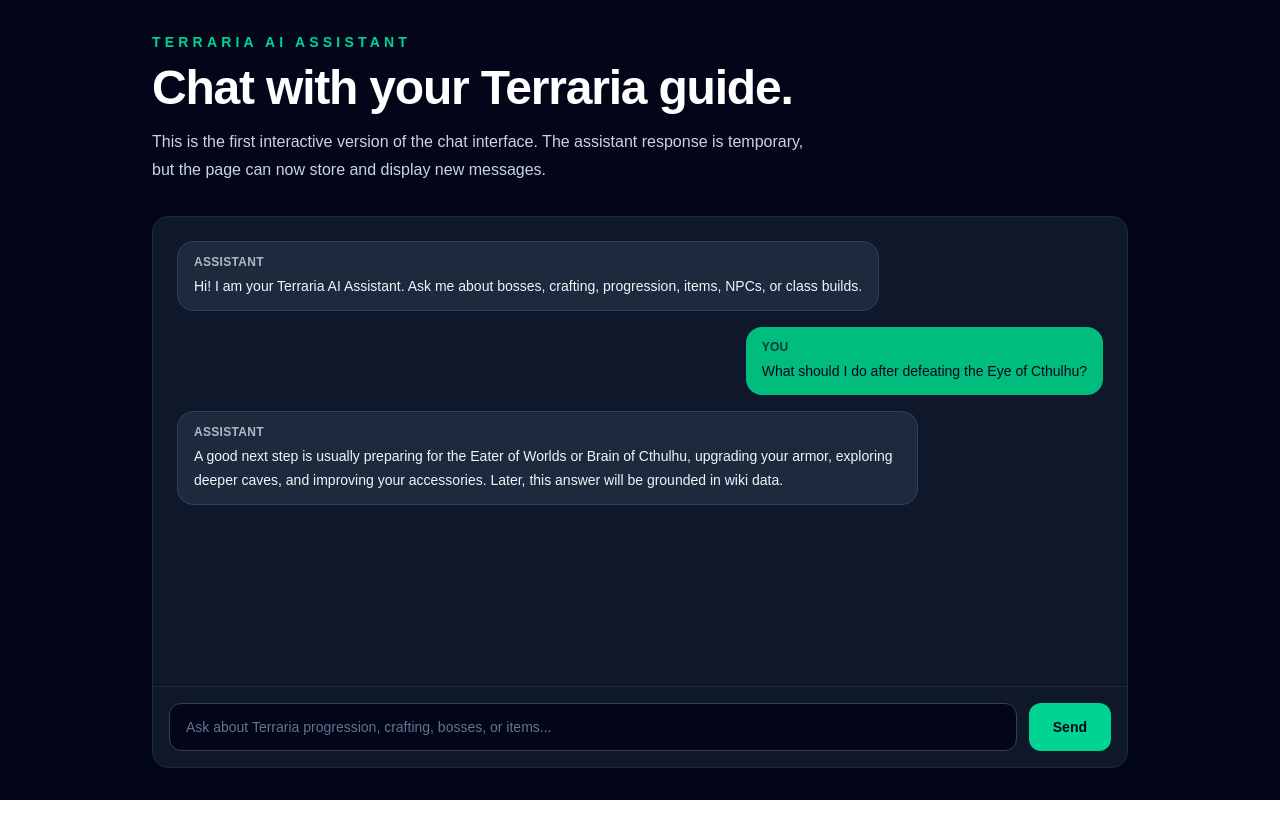
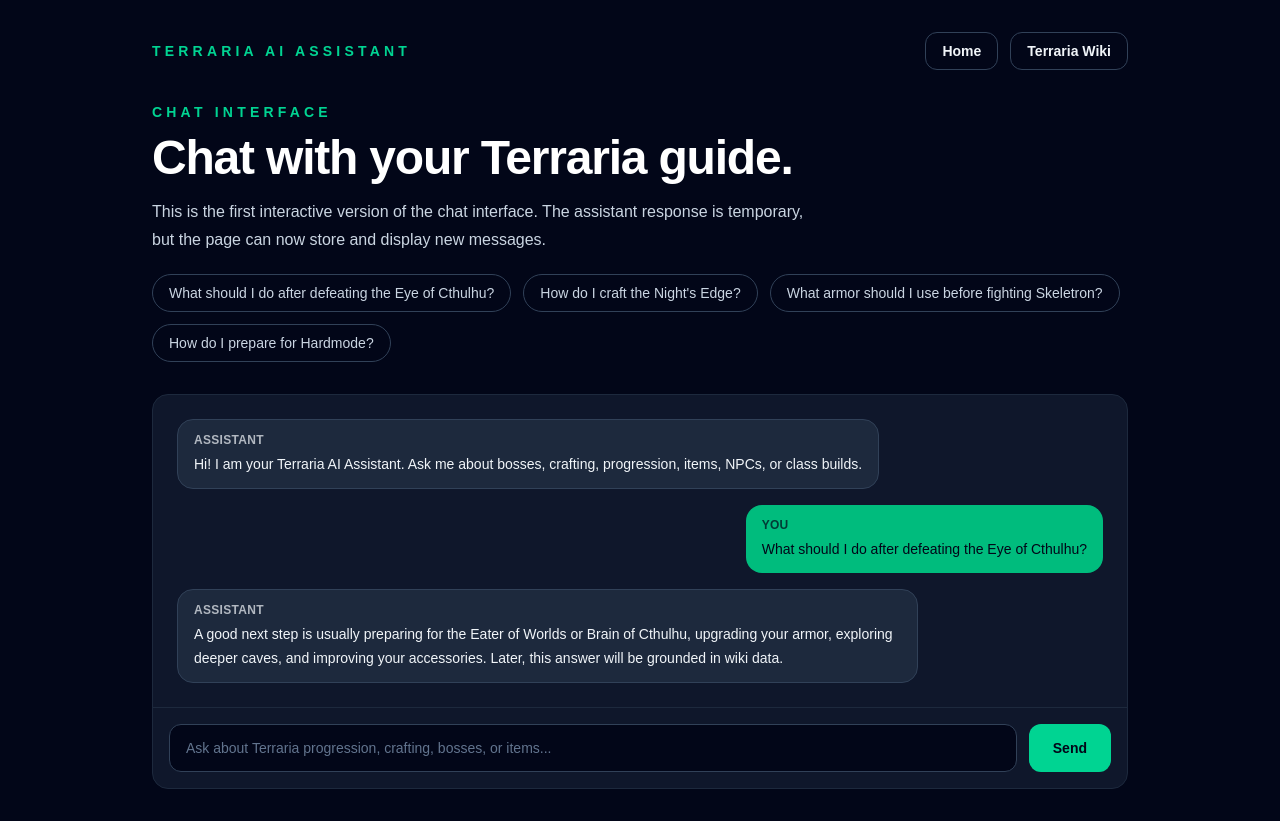
Before and after one commit to cordarrohiggins/terraria-ai-assistant, a Next.js app: page /chat in a window 1280 px wide. Before the commit the page ends 800 px from the top, so only its background shows below. Built offline with nearby package versions, Linux system fonts and the light colour scheme.

Commit message:
Improve navigation and add suggested prompts

```diff
--- a/src/app/chat/page.tsx
+++ b/src/app/chat/page.tsx
@@ -1,11 +1,19 @@
 "use client";
 
+import Link from "next/link";
 import { FormEvent, useState } from "react";
 
 type ChatMessage = {
   role: "user" | "assistant";
   content: string;
 };
+
+const suggestedQuestions = [
+  "What should I do after defeating the Eye of Cthulhu?",
+  "How do I craft the Night's Edge?",
+  "What armor should I use before fighting Skeletron?",
+  "How do I prepare for Hardmode?",
+];
 
 const startingMessages: ChatMessage[] = [
   {
@@ -60,9 +68,36 @@
   return (
     <main className="min-h-screen bg-slate-950 text-slate-100">
       <section className="mx-auto flex min-h-screen max-w-5xl flex-col px-6 py-8">
+        <nav className="mb-8 flex flex-col justify-between gap-4 sm:flex-row sm:items-center">
+          <Link
+            href="/"
+            className="text-sm font-semibold uppercase tracking-[0.3em] text-emerald-400 transition hover:text-emerald-300"
+          >
+            Terraria AI Assistant
+          </Link>
+
+          <div className="flex gap-3">
+            <Link
+              href="/"
+              className="rounded-xl border border-slate-700 px-4 py-2 text-sm font-semibold text-slate-100 transition hover:border-emerald-400 hover:text-emerald-300"
+            >
+              Home
+            </Link>
+
+            <a
+              href="https://terraria.wiki.gg/wiki/Terraria_Wiki"
+              target="_blank"
+              rel="noreferrer"
+              className="rounded-xl border border-slate-700 px-4 py-2 text-sm font-semibold text-slate-100 transition hover:border-emerald-400 hover:text-emerald-300"
+            >
+              Terraria Wiki
+            </a>
+          </div>
+        </nav>
+
         <div className="mb-8">
           <p className="mb-3 text-sm font-semibold uppercase tracking-[0.3em] text-emerald-400">
-            Terraria AI Assistant
+            Chat Interface
           </p>
 
           <h1 className="text-3xl font-bold tracking-tight text-white sm:text-5xl">
@@ -74,6 +109,18 @@
             assistant response is temporary, but the page can now store and
             display new messages.
           </p>
+          <div className="mt-5 flex flex-wrap gap-3">
+            {suggestedQuestions.map((question) => (
+                <button
+                key={question}
+                type="button"
+                onClick={() => setInputValue(question)}
+                className="rounded-full border border-slate-700 px-4 py-2 text-sm text-slate-300 transition hover:border-emerald-400 hover:text-emerald-300"
+                >
+                {question}
+                </button>
+            ))}
+            </div>
         </div>
 
         <div className="flex flex-1 flex-col rounded-2xl border border-slate-800 bg-slate-900">
--- a/src/app/page.tsx
+++ b/src/app/page.tsx
@@ -1,3 +1,5 @@
+import Link from "next/link";
+
 export default function Home() {
   return (
     <main className="min-h-screen bg-slate-950 text-slate-100">
@@ -16,6 +18,24 @@
           strategy using information pulled from Terraria wiki sources.
         </p>
 
+        <div className="mt-8 flex flex-col gap-3 sm:flex-row">
+          <Link
+            href="/chat"
+            className="rounded-xl bg-emerald-400 px-6 py-3 text-center text-sm font-semibold text-slate-950 transition hover:bg-emerald-300"
+          >
+            Start Chatting
+          </Link>
+
+          <a
+            href="https://terraria.wiki.gg/wiki/Terraria_Wiki"
+            target="_blank"
+            rel="noreferrer"
+            className="rounded-xl border border-slate-700 px-6 py-3 text-center text-sm font-semibold text-slate-100 transition hover:border-emerald-400 hover:text-emerald-300"
+          >
+            View Terraria Wiki
+          </a>
+        </div>
+
         <div className="mt-10 grid gap-4 sm:grid-cols-3">
           <div className="rounded-2xl border border-slate-800 bg-slate-900 p-5">
             <h2 className="text-lg font-semibold text-white">Wiki-based</h2>
@@ -26,7 +46,9 @@
           </div>
 
           <div className="rounded-2xl border border-slate-800 bg-slate-900 p-5">
-            <h2 className="text-lg font-semibold text-white">Helpful guidance</h2>
+            <h2 className="text-lg font-semibold text-white">
+              Helpful guidance
+            </h2>
             <p className="mt-2 text-sm leading-6 text-slate-400">
               The assistant should explain options and guide players without
               always giving only one rigid answer.
```
